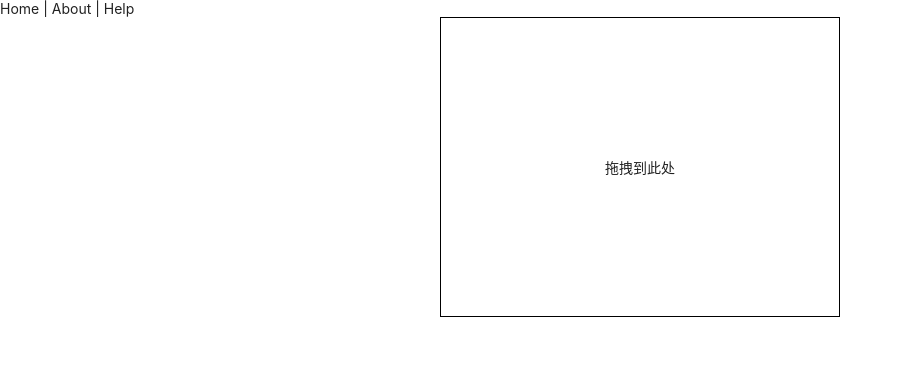
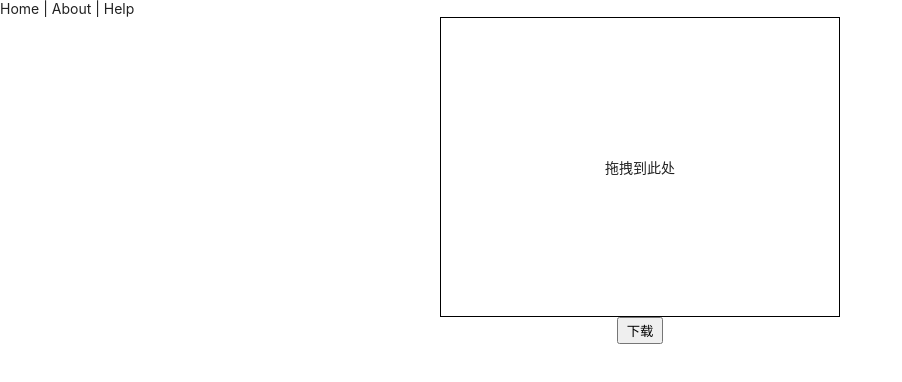
Before and after one commit to willx12123/schedule-calendar-cuc, a Vue app: page /#/ in a window 1280 px wide. Shown: the top 382 px of the page, without its empty margins (0-902 px from the left). Built offline with nearby package versions, Linux system fonts and the light colour scheme.

Commit message:
feat: Create DownloadButton.

```diff
--- /dev/null
+++ b/src/components/DownloadButton.vue
@@ -0,0 +1,20 @@
+<template>
+  <button>下载</button>
+</template>
+
+<script lang="ts">
+import { defineComponent } from 'vue';
+
+export default defineComponent({
+  name: 'DownloadButton',
+  setup() {
+    return {};
+  },
+});
+</script>
+
+<style scoped lang="scss">
+button {
+  padding: 2px 8px;
+}
+</style>
--- a/src/components/DragInBox.vue
+++ b/src/components/DropBox.vue
@@ -13,7 +13,7 @@
 import { defineComponent } from 'vue';
 
 export default defineComponent({
-  name: 'DragInBox',
+  name: 'DropBox',
   setup() {
     const handleFileDrop = () => {
       console.log('拖入了');
--- a/src/views/Home.vue
+++ b/src/views/Home.vue
@@ -1,18 +1,21 @@
 <template>
   <div class="home-wrapper">
-    <drag-in-box />
+    <drop-box />
+    <download-button />
   </div>
 </template>
 
 <script lang="ts">
 import { defineComponent } from 'vue';
 
-import DragInBox from '@/components/DragInBox.vue';
+import DropBox from '@/components/DropBox.vue';
+import DownloadButton from '@/components/DownloadButton.vue';
 
 export default defineComponent({
   name: 'Home',
   components: {
-    DragInBox,
+    DropBox,
+    DownloadButton,
   },
   setup() {
     return {};
@@ -23,6 +26,7 @@ export default defineComponent({
 <style scoped lang="scss">
 .home-wrapper {
   display: flex;
+  flex-direction: column;
   justify-content: center;
   align-items: center;
 }
```
